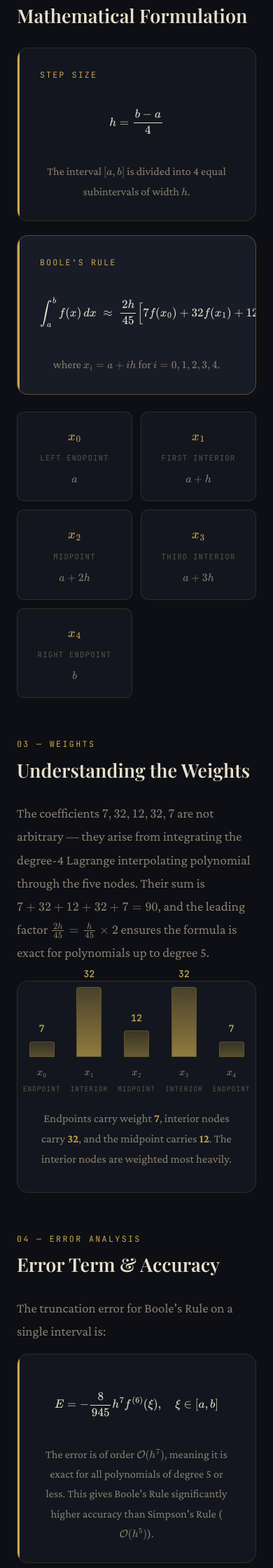
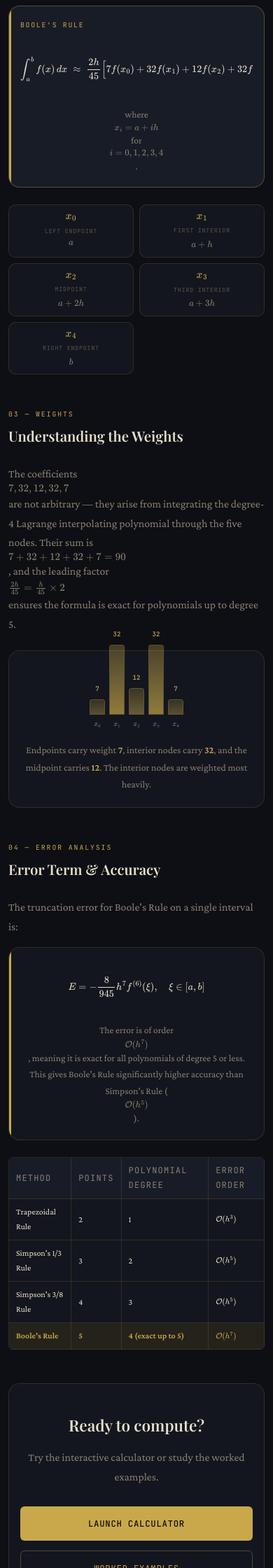
Before and after one commit to 1skjam/booles-rule, a Flask app: page / in a window 390 px wide. Shown: the part 1520-3760 px from the top of the page at 70% size. Run offline with Flask 3, Linux system fonts and the light colour scheme; some web fonts are replaced.

Commit message:
Fix mobile responsiveness

```diff
--- a/static/css/style.css
+++ b/static/css/style.css
@@ -41,7 +41,7 @@
 /* ---- Reset & Base ---- */
 *, *::before, *::after { box-sizing: border-box; margin: 0; padding: 0; }
 
-html { scroll-behavior: smooth; font-size: 18px; }
+html { scroll-behavior: smooth; font-size: 18px; overflow-x: hidden; }
 
 body {
   background: var(--bg);
@@ -50,6 +50,7 @@ body {
   font-size: 1rem;
   line-height: 1.75;
   min-height: 100vh;
+  overflow-x: hidden;
   -webkit-font-smoothing: antialiased;
 }
 
@@ -868,23 +869,186 @@ body {
 
 .footer-formula { font-size: 0.9rem; color: var(--text-subtle); }
 
-/* ---- Responsive ---- */
+/* ================================================================
+   RESPONSIVE — Mobile First fixes
+   ================================================================ */
+
+/* Make ALL math/formula containers scrollable horizontally
+   so equations never overflow or overlap on narrow screens    */
+.formula-display,
+.formula-card,
+.recall-box,
+.step-body,
+.rs-math {
+  overflow-x: auto;
+  -webkit-overflow-scrolling: touch;
+}
+
+/* MathJax root elements must not clip */
+mjx-container {
+  max-width: 100%;
+  overflow-x: auto;
+  display: block !important;
+}
+
+/* Tables always scroll rather than overflow */
+.comparison-table-wrap,
+.eval-table-wrap,
+.rs-table-wrap {
+  overflow-x: auto;
+  -webkit-overflow-scrolling: touch;
+  border-radius: var(--radius-sm);
+}
+
+/* ---- 960px — Tablet landscape ---- */
 @media (max-width: 960px) {
   .calc-layout { grid-template-columns: 1fr; }
-  .info-grid { grid-template-columns: repeat(3, 1fr); }
+  .info-grid   { grid-template-columns: repeat(3, 1fr); }
 }
 
+/* ---- 720px — Tablet portrait ---- */
 @media (max-width: 720px) {
-  :root { --section-gap: 56px; }
-  .nav-links { display: none; flex-direction: column; position: absolute; top: var(--nav-h); left: 0; right: 0; background: var(--bg); padding: 16px 24px; border-bottom: 1px solid var(--border); }
+  :root {
+    --section-gap: 48px;
+    --nav-h: 56px;
+  }
+
+  html { font-size: 16px; }
+
+  /* Nav — collapse to hamburger */
+  .nav-links {
+    display: none;
+    flex-direction: column;
+    gap: 4px;
+    position: absolute;
+    top: var(--nav-h);
+    left: 0; right: 0;
+    background: rgba(13, 15, 20, 0.98);
+    padding: 14px 20px 18px;
+    border-bottom: 1px solid var(--border);
+    backdrop-filter: blur(12px);
+  }
   .nav-links.open { display: flex; }
-  .nav-toggle { display: flex; }
-  .info-grid { grid-template-columns: repeat(2, 1fr); }
-  .weight-bar-container { gap: 14px; }
+  .nav-toggle     { display: flex; }
+
+  /* Nav toggle animation */
+  .nav-toggle.open span:nth-child(1) { transform: translateY(7px) rotate(45deg); }
+  .nav-toggle.open span:nth-child(2) { opacity: 0; }
+  .nav-toggle.open span:nth-child(3) { transform: translateY(-7px) rotate(-45deg); }
+
+  .nav-link { padding: 10px 14px; font-size: 0.82rem; }
+
+  /* Hero */
+  .page-hero    { padding: 52px 0 40px; }
+  .page-hero-sm { padding: 40px 0 28px; }
+  .hero-title   { font-size: clamp(1.9rem, 8vw, 2.8rem); }
+  .hero-subtitle { font-size: 1rem; }
+
+  /* Main padding */
+  .main-content { padding: 0 16px 60px; }
+
+  /* Info grid: 5 → 3 */
+  .info-grid { grid-template-columns: repeat(3, 1fr); gap: 8px; }
+  .info-card { padding: 12px 8px; }
+  .info-card-label { font-size: 0.55rem; }
+
+  /* Formula cards */
+  .formula-card { padding: 18px 16px; }
+
+  /* Weight bars — reduce gap and bar width */
+  .weights-visual { padding: 20px 14px; }
+  .weight-bar-container { gap: 10px; height: 110px; }
+  .weight-bar { width: 28px; }
+  .weight-bar-label { font-size: 0.68rem; }
+  .weight-bar-x    { font-size: 0.72rem; }
+  .weight-bar-type { display: none; } /* hide on small screens */
+
+  /* Step cards */
+  .step-card  { padding: 16px 14px; }
+  .result-card { padding: 20px 16px; }
+  .result-value { font-size: 1.7rem; }
+
+  /* Calculator */
+  .calc-input-panel,
+  .calc-results-panel { padding: 18px 16px; }
+
+  /* rs-exact rows stack on narrow */
+  .rs-exact-row {
+    flex-direction: column;
+    align-items: center;
+    gap: 2px;
+  }
+
+  /* CTA section */
+  .cta-section { padding: 40px 16px; }
+  .cta-title   { font-size: 1.5rem; }
+
+  /* Footer formula — hide on small to avoid overflow */
+  .footer-formula { display: none; }
 }
 
+/* ---- 480px — Mobile portrait ---- */
 @media (max-width: 480px) {
-  .hero-title { font-size: 2.2rem; }
+  html { font-size: 15px; }
+
+  .main-content { padding: 0 12px 48px; }
+
+  /* Hero */
+  .hero-title    { font-size: clamp(1.7rem, 9vw, 2.2rem); }
+  .hero-subtitle { font-size: 0.95rem; }
+  .hero-actions  { flex-direction: column; align-items: stretch; }
+  .hero-actions .btn { justify-content: center; }
+
+  /* Info grid: 3 → 2 × 3 */
   .info-grid { grid-template-columns: 1fr 1fr; }
+
+  /* Weight bars — even tighter */
+  .weight-bar-container { gap: 6px; height: 90px; }
+  .weight-bar { width: 22px; }
+  .weight-bar-label { font-size: 0.6rem; }
+
+  /* Comparison table font */
+  .comparison-table th,
+  .comparison-table td { padding: 8px 10px; font-size: 0.8rem; }
+
+  /* Eval table */
+  .eval-table th,
+  .eval-table td { padding: 7px 8px; font-size: 0.75rem; }
+
+  /* rs-table */
+  .rs-table th,
+  .rs-table td { padding: 6px 8px; font-size: 0.72rem; }
+
+  /* Input row: side-by-side → stacked */
   .input-row { grid-template-columns: 1fr; }
+
+  /* Input prefix shrink */
+  .input-prefix { font-size: 0.7rem; padding: 10px 8px; }
+  .calc-input   { font-size: 0.82rem; }
+
+  /* Quick example chips — smaller */
+  .qe-chip { font-size: 0.62rem; padding: 5px 9px; }
+
+  /* Result answer */
+  .rs-answer       { padding: 18px 14px; }
+  .rs-answer-value { font-size: 1.5rem; }
+
+  /* Buttons full-width in CTAs */
+  .cta-actions { flex-direction: column; align-items: stretch; }
+  .cta-actions .btn { justify-content: center; }
+
+  /* Section title smaller */
+  .section-title { font-size: 1.35rem; }
 }
+
+/* ---- 360px — Very small phones ---- */
+@media (max-width: 360px) {
+  html { font-size: 14px; }
+  .main-content { padding: 0 10px 40px; }
+  .info-grid { grid-template-columns: 1fr 1fr; gap: 6px; }
+  .info-card { padding: 10px 6px; }
+  .formula-card { padding: 14px 10px; }
+  .step-card    { padding: 12px 10px; }
+  .weight-bar-container { gap: 4px; }
+  .weight-bar { width: 18px; }
+}
--- a/templates/base.html
+++ b/templates/base.html
@@ -2,7 +2,7 @@
 <html lang="en">
 <head>
   <meta charset="UTF-8" />
-  <meta name="viewport" content="width=device-width, initial-scale=1.0" />
+  <meta name="viewport" content="width=device-width, initial-scale=1.0, viewport-fit=cover" />
   <title>{% block title %}Boole's Rule{% endblock %} — Numerical Integration</title>
 
   <!-- Google Fonts -->
```
